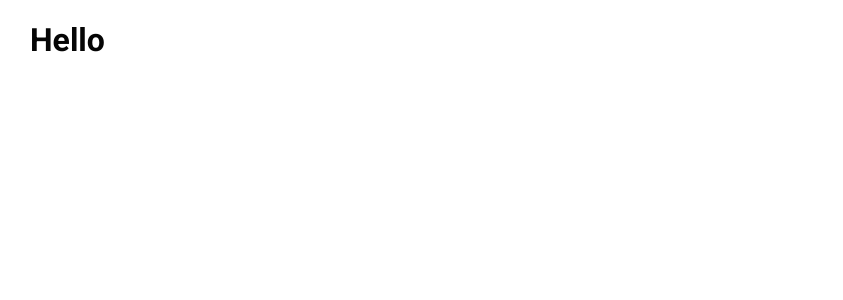
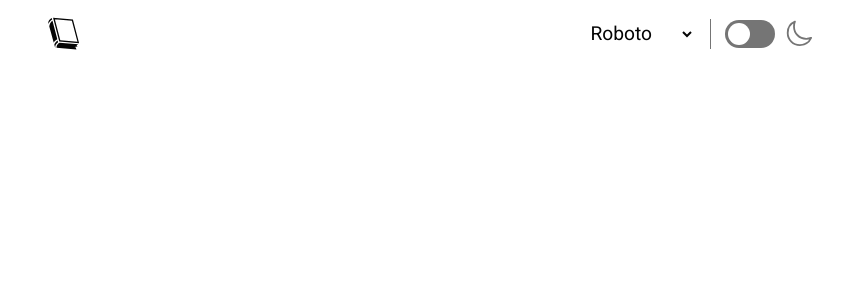
Before and after one commit to shakthi2003gh/Dictionary-website, a React (Vite) app: page / in a window 1280 px wide. Shown: the top 300 px of the page, without its empty margins (210-1053 px from the left). Built offline with nearby package versions, Linux system fonts and the light colour scheme.

Commit message:
Create header section

```diff
--- a/src/App.tsx
+++ b/src/App.tsx
@@ -1,7 +1,9 @@
+import Header from "./layouts/header";
+
 function App() {
   return (
     <div className="container">
-      <h1>Hello</h1>
+      <Header />
     </div>
   );
 }
--- /dev/null
+++ b/src/layouts/header.tsx
@@ -0,0 +1,19 @@
+import { GiBlackBook } from "react-icons/gi";
+import FontDropDown from "../components/fontDropDown";
+import ThemeToggle from "../components/themeToggle";
+
+export default function Header() {
+  return (
+    <header>
+      <GiBlackBook className="logo" />
+
+      <div className="group">
+        <FontDropDown />
+
+        <div className="line"></div>
+
+        <ThemeToggle />
+      </div>
+    </header>
+  );
+}
--- a/src/styles/index.scss
+++ b/src/styles/index.scss
@@ -1,5 +1,6 @@
 @forward "utilities";
 @forward "components";
+@forward "layouts";
 
 body {
   min-height: 100dvh;
--- /dev/null
+++ b/src/styles/layouts/_header.scss
@@ -0,0 +1,29 @@
+header {
+  display: flex;
+  justify-content: space-between;
+  align-items: center;
+  gap: 2rem;
+  padding: 1rem;
+  overflow: hidden;
+
+  .logo {
+    flex-shrink: 0;
+    font-size: 1.8rem;
+    color: var(--text);
+
+    @media (min-width: 500px) {
+      font-size: 2.2rem;
+    }
+  }
+
+  .group {
+    display: flex;
+    gap: 0.9rem;
+
+    .line {
+      width: 1px;
+      height: 30px;
+      background-color: var(--gray-700);
+    }
+  }
+}
--- /dev/null
+++ b/src/styles/layouts/_index.scss
@@ -0,0 +1 @@
+@forward "header";
```
